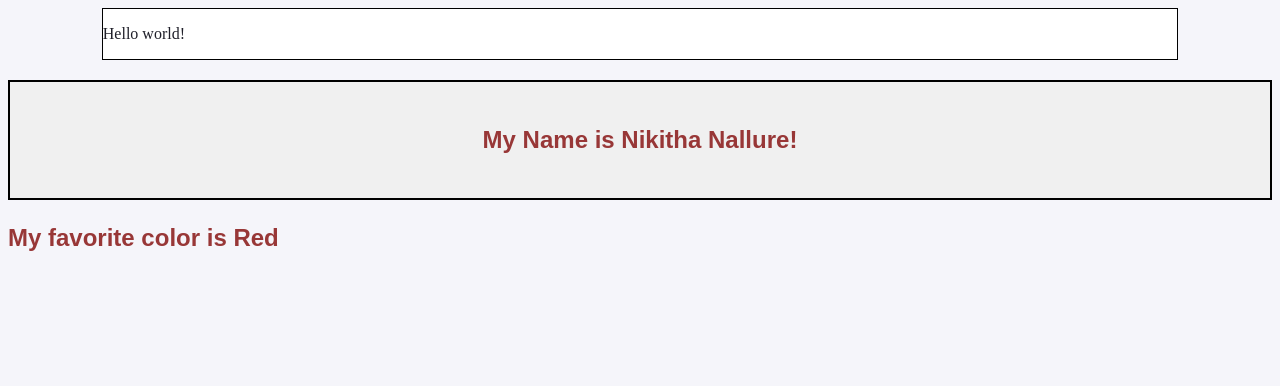
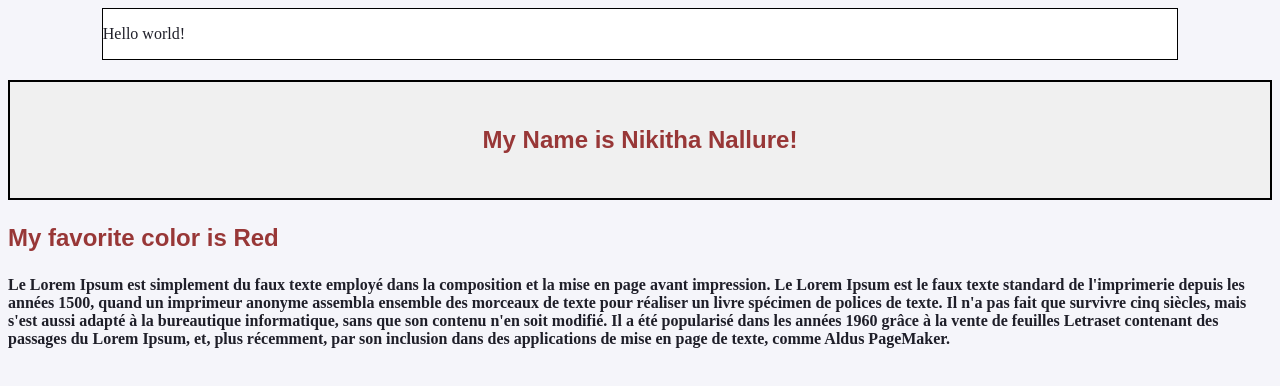
Before and after one commit to nnallure2003/nnallure-hw6-, a plain HTML site: page index.html in a window 1280 px wide. Drawn offline with Linux system fonts and the light colour scheme.

Commit message:
lorem ipsum

```diff
--- a/index.html
+++ b/index.html
@@ -18,6 +18,7 @@
         </div>
         <div class="paragraph">
             <p>My favorite color is Red</p>
+            <h4>Le Lorem Ipsum est simplement du faux texte employé dans la composition et la mise en page avant impression. Le Lorem Ipsum est le faux texte standard de l'imprimerie depuis les années 1500, quand un imprimeur anonyme assembla ensemble des morceaux de texte pour réaliser un livre spécimen de polices de texte. Il n'a pas fait que survivre cinq siècles, mais s'est aussi adapté à la bureautique informatique, sans que son contenu n'en soit modifié. Il a été popularisé dans les années 1960 grâce à la vente de feuilles Letraset contenant des passages du Lorem Ipsum, et, plus récemment, par son inclusion dans des applications de mise en page de texte, comme Aldus PageMaker.</h4>
         </div>
     </body>
 </html>
```
